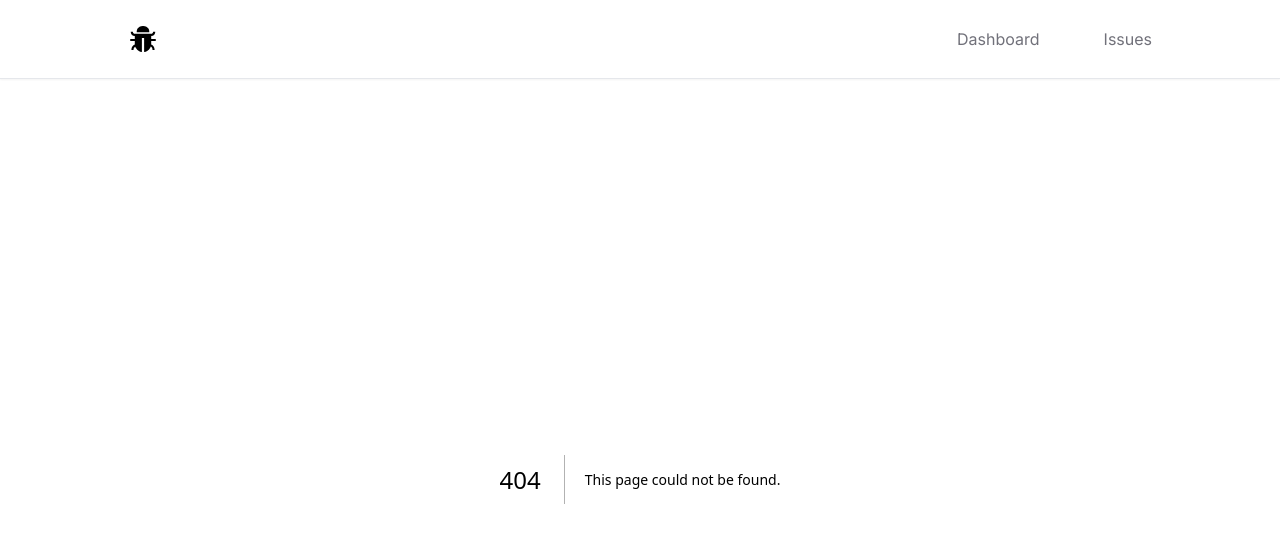
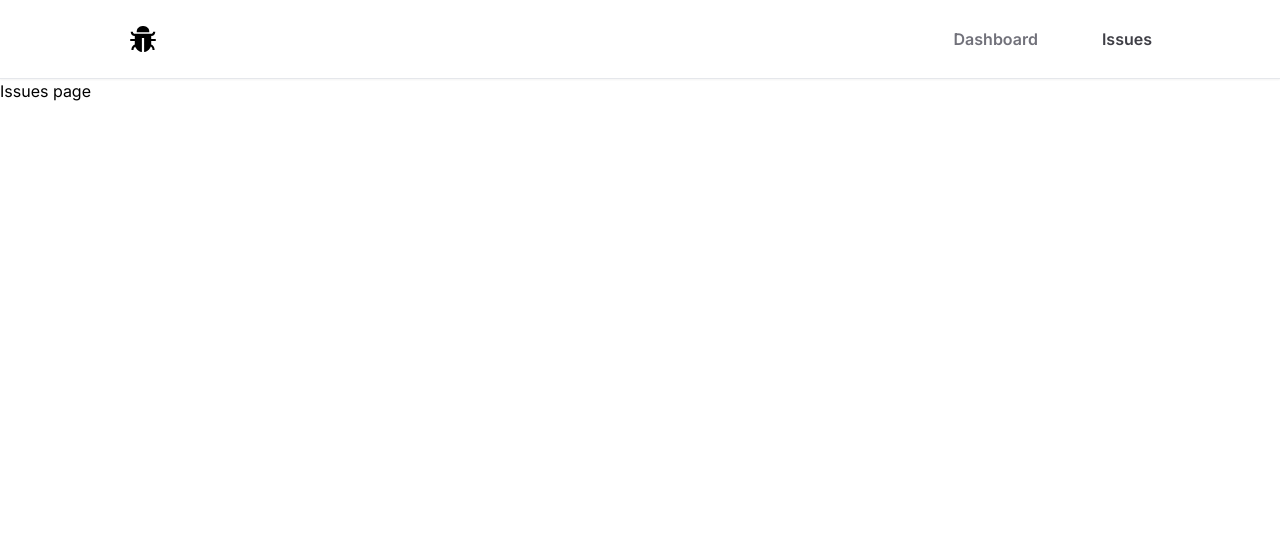
Before and after one commit to karthik-mohan23/issue-tracker, a Next.js app: page /issues in a window 1280 px wide. Before the commit this address had no page. Shown: the top 542 px of the page. Built offline with nearby package versions, Linux system fonts and the light colour scheme.

Commit message:
style active link in navbar

```diff
--- a/app/NavBar.tsx
+++ b/app/NavBar.tsx
@@ -1,4 +1,6 @@
+"use client";
 import Link from "next/link";
+import { usePathname } from "next/navigation";
 import { AiFillBug } from "react-icons/ai";
 
 const links = [
@@ -13,6 +15,8 @@ const links = [
 ];
 
 const Navbar = () => {
+  const currentPath = usePathname();
+
   return (
     <nav className=" text-black border-b  py-6 shadow-sm">
       <div className="flex justify-between items-center max-w-screen-lg mx-auto w-[90%] ">
@@ -23,7 +27,9 @@ const Navbar = () => {
           {links.map((link) => (
             <li
               key={link.href}
-              className="text-zinc-500 hover:text-zinc-800 duration-300">
+              className={`${
+                link.href === currentPath ? "text-zinc-700 " : "text-zinc-500"
+              }  font-semibold hover:text-zinc-800 duration-300`}>
               <Link href={link.href}>{link.label}</Link>
             </li>
           ))}
--- /dev/null
+++ b/app/issues/page.tsx
@@ -0,0 +1,4 @@
+const page = () => {
+  return <div>Issues page</div>;
+};
+export default page;
```
